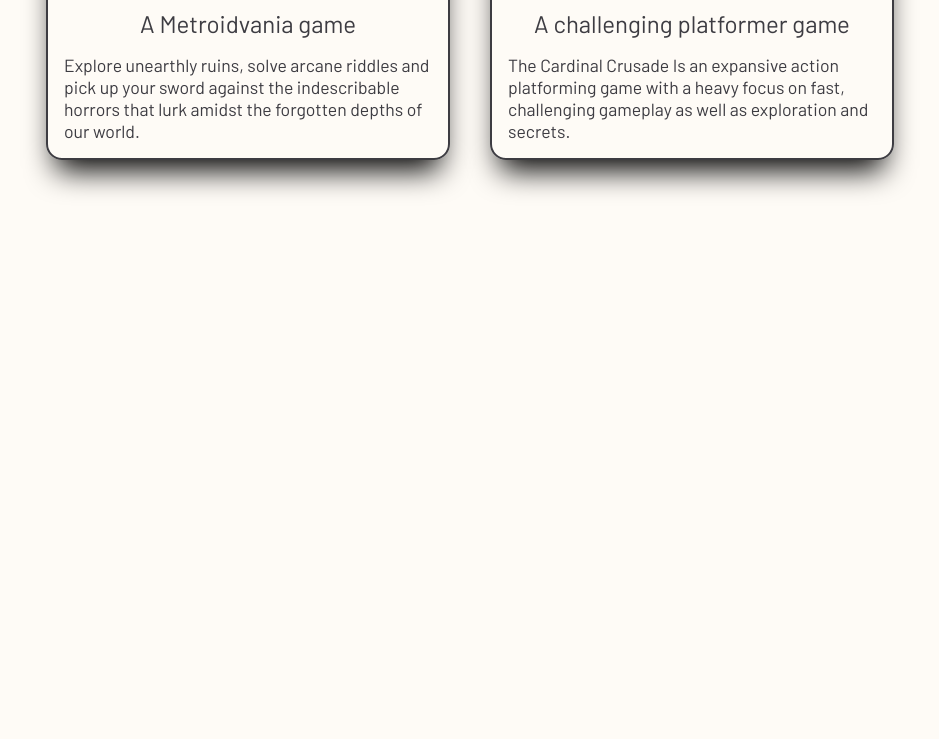
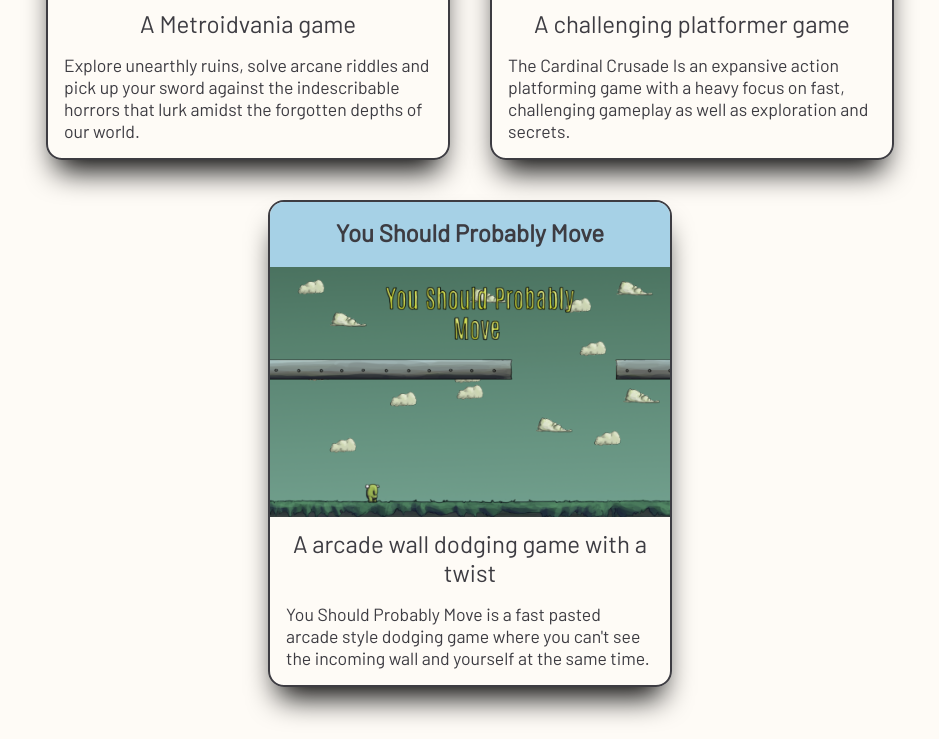
Before and after one commit to NathanAuckett/NathanAuckett.github.io, a plain HTML site: page index.html in a window 1280 px wide. Shown: the part 3560-4299 px from the top of the page, without its empty margins (170-1109 px from the left). Before the commit the page ends 3772 px from the top, so only its background shows below. Drawn offline with Linux system fonts and the light colour scheme.

Commit message:
Added new game to game section.

```diff
--- a/index.html
+++ b/index.html
@@ -147,6 +147,15 @@
                         desc = "The Cardinal Crusade Is an expansive action platforming game with a heavy focus on fast, challenging gameplay as well as exploration and secrets.",
                         link = "https://gamejolt.com/games/thecardinalcrusade/171762");
                     </script>
+
+                    <script>
+                        card(cardID = "",
+                        title = "You Should Probably Move",
+                        img = "./media/youShouldProbablyMove.png",
+                        summary = "A arcade wall dodging game with a twist",
+                        desc = "You Should Probably Move is a fast pasted arcade style dodging game where you can't see the incoming wall and yourself at the same time.",
+                        link = "https://gamejolt.com/games/you-should-probably-move/106687");
+                    </script>
                 </div>
             </div><!--End Games-->
 
```
Also changed, not shown: media/youShouldProbablyMove.png (added).
